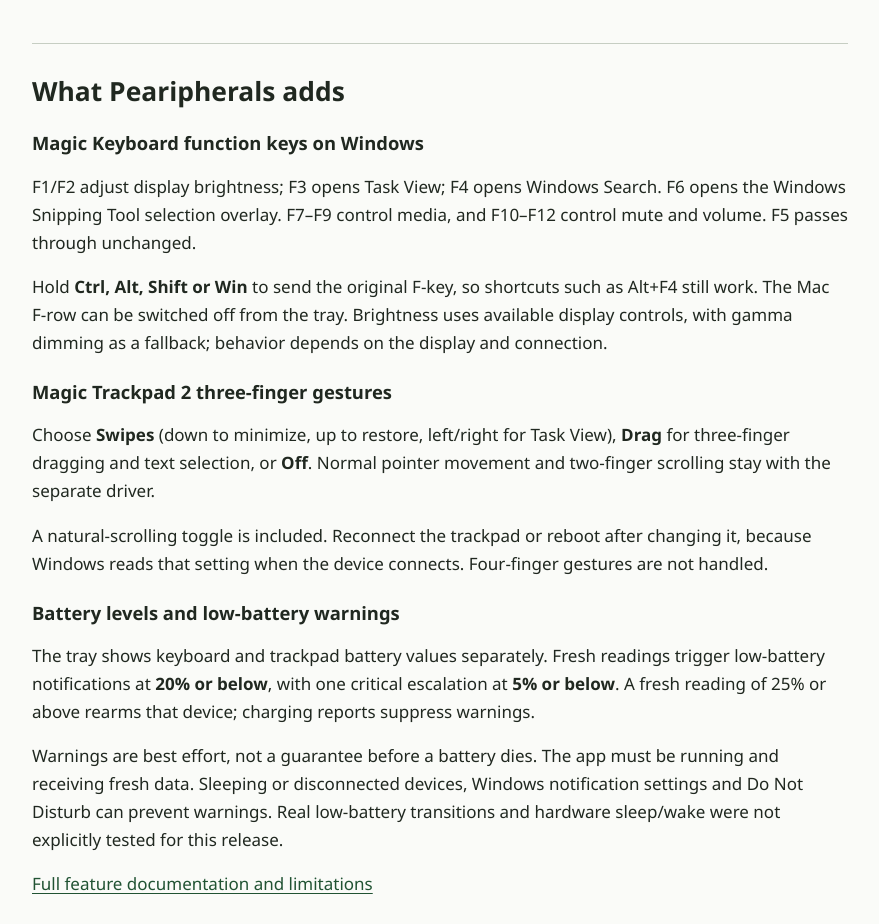
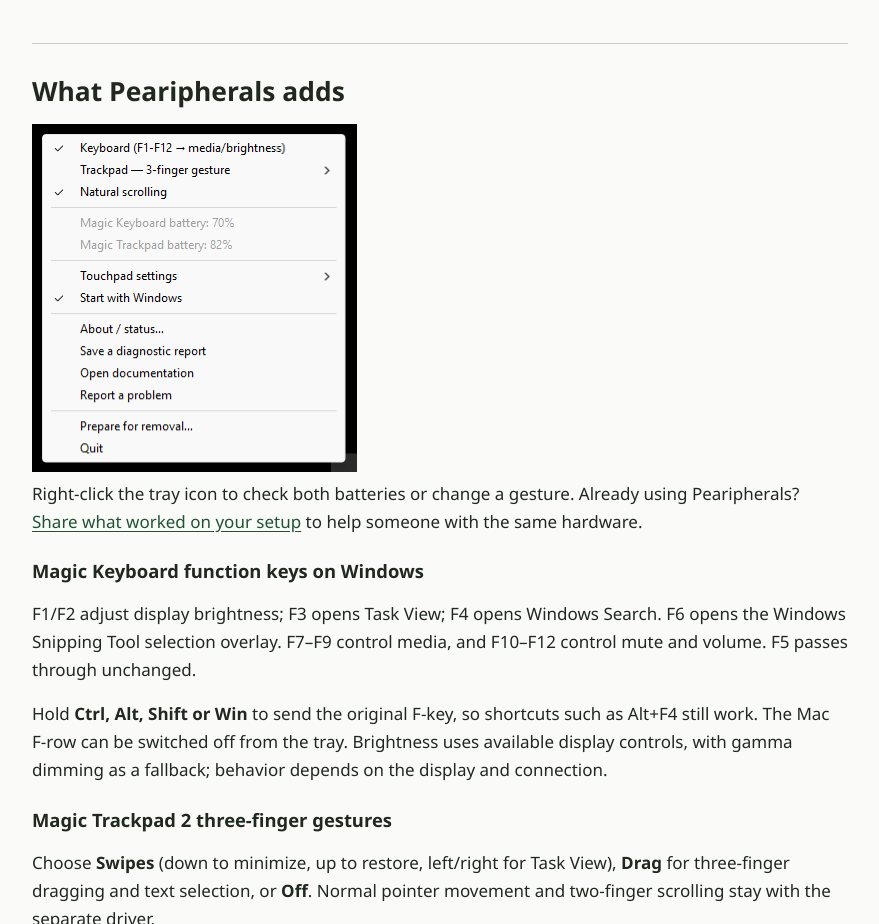
Before and after one commit to OnlineFix/Pearipherals, a plain HTML site: page docs/index.html in a window 1280 px wide. Shown: the part 1140-2064 px from the top of the page, without its empty margins (200-1079 px from the left). Drawn offline with Linux system fonts and the light colour scheme.

Commit message:
docs: show tray controls before download and invite compatibility reports (#12)
Co-authored-by: OnlineFix <OnlineFix@users.noreply.github.com>

```diff
--- a/docs/index.html
+++ b/docs/index.html
@@ -12,6 +12,8 @@
   <meta property="og:title" content="Apple Magic Keyboard and Magic Trackpad 2 for Windows — Pearipherals">
   <meta property="og:description" content="A free Windows tray companion for function keys, three-finger gestures and battery alerts. Read the driver requirements and unsigned beta warning before downloading.">
   <meta property="og:url" content="https://onlinefix.github.io/Pearipherals/">
+  <meta property="og:image" content="https://onlinefix.github.io/Pearipherals/tray-menu.png">
+  <meta property="og:image:alt" content="Pearipherals tray menu showing keyboard controls, gestures and battery levels">
   <meta name="theme-color" content="#215333">
   <style>
     :root { color-scheme: light; --ink: #202820; --muted: #485448; --green: #215333; --paper: #fafbf8; --line: #c6cec3; }
@@ -74,6 +76,8 @@
 
     <section id="features" aria-labelledby="features-title">
       <h2 id="features-title">What Pearipherals adds</h2>
+      <img src="tray-menu.png" width="325" style="max-width:100%;height:auto" loading="lazy" alt="Tray menu with function keys, three-finger gestures and separate battery readings for the keyboard and trackpad">
+      <p>Right-click the tray icon to check both batteries or change a gesture. Already using Pearipherals? <a href="https://github.com/OnlineFix/Pearipherals/issues/new?template=compatibility_report.yml">Share what worked on your setup</a> to help someone with the same hardware.</p>
       <h3>Magic Keyboard function keys on Windows</h3>
       <p>F1/F2 adjust display brightness; F3 opens Task View; F4 opens Windows Search. F6 opens the Windows Snipping Tool selection overlay. F7–F9 control media, and F10–F12 control mute and volume. F5 passes through unchanged.</p>
       <p>Hold <strong>Ctrl, Alt, Shift or Win</strong> to send the original F-key, so shortcuts such as Alt+F4 still work. The Mac F-row can be switched off from the tray. Brightness uses available display controls, with gamma dimming as a fallback; behavior depends on the display and connection.</p>
```
Also changed, not shown: docs/tray-menu.png (added), 1 other file.
